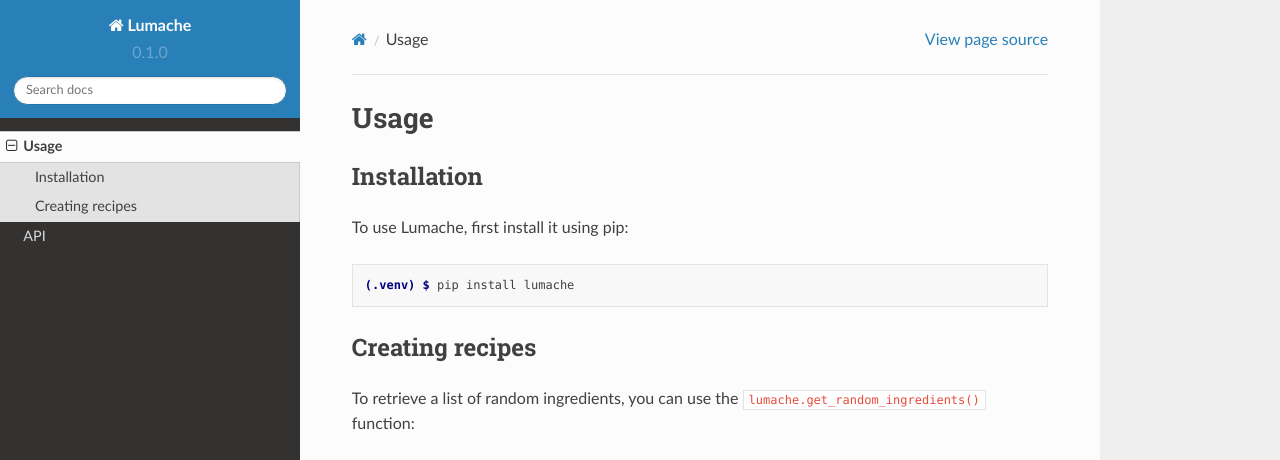
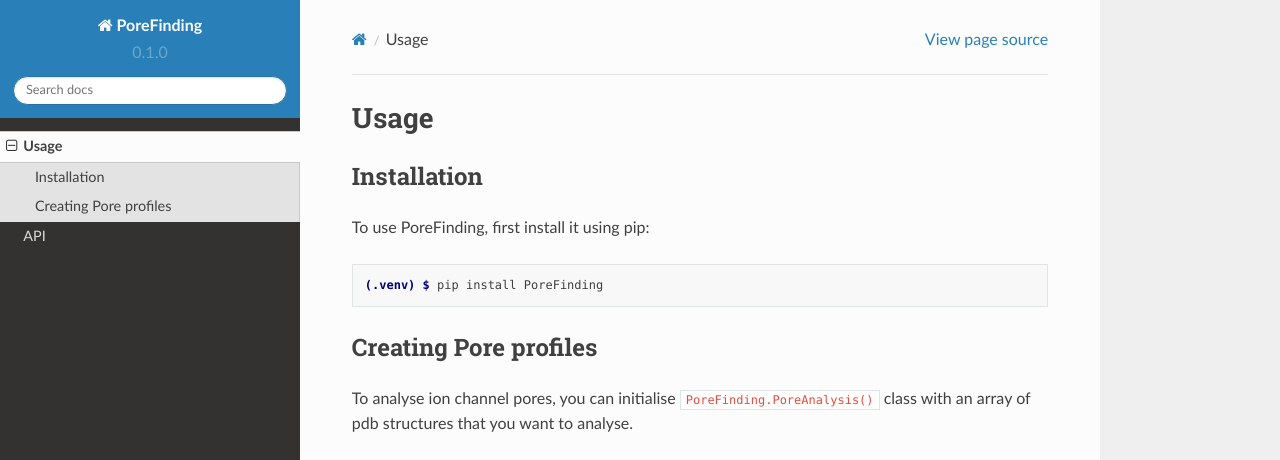
Before and after one commit to DSeiferth/PoreAnalyser, a Sphinx documentation site: the page built from docs/source/usage.rst, in a window 1280 px wide and 1095 px high. Shown: the top 460 px of the window. Built offline with Sphinx 7.4.7 and the Read the Docs theme 2.0.0, drawn with Linux system fonts in a browser that asks for light colours; some of the changed text lies outside the part shown; grey boxes are pictures that could not be loaded.

Commit message:
adapt docs template

```diff
--- a/docs/source/api.rst
+++ b/docs/source/api.rst
@@ -4,4 +4,4 @@ API
 .. autosummary::
    :toctree: generated
 
-   lumache
+   PoreFinding
--- a/docs/source/conf.py
+++ b/docs/source/conf.py
@@ -2,9 +2,9 @@
 
 # -- Project information
 
-project = 'Lumache'
-copyright = '2021, Graziella'
-author = 'Graziella'
+project = 'PoreFinding'
+copyright = '2023, Seiferth'
+author = 'David Seiferth'
 
 release = '0.1'
 version = '0.1.0'
--- a/docs/source/usage.rst
+++ b/docs/source/usage.rst
@@ -6,28 +6,27 @@ Usage
 Installation
 ------------
 
-To use Lumache, first install it using pip:
+To use PoreFinding, first install it using pip:
 
 .. code-block:: console
 
-   (.venv) $ pip install lumache
+   (.venv) $ pip install PoreFinding
 
-Creating recipes
+Creating Pore profiles
 ----------------
 
-To retrieve a list of random ingredients,
-you can use the ``lumache.get_random_ingredients()`` function:
+To analyse ion channel pores, you can initialise ``PoreFinding.PoreAnalysis()`` class
+with an array of pdb structures that you want to analyse.
 
-.. autofunction:: lumache.get_random_ingredients
-
-The ``kind`` parameter should be either ``"meat"``, ``"fish"``,
-or ``"veggies"``. Otherwise, :py:func:`lumache.get_random_ingredients`
-will raise an exception.
-
-.. autoexception:: lumache.InvalidKindError
 
 For example:
 
->>> import lumache
->>> lumache.get_random_ingredients()
-['shells', 'gorgonzola', 'parsley']
+>>> import PoreFinding as pf
+>>> p = 'PoreFinding/pdb_models/'
+>>> pdb_array = [p+'8fe1.pdb']
+>>> c = pf.PoreAnalysis(pdb_array, num_circle=20,)
+>>> c.hole_analysis(plot_lines=True, legend_outside=False, title='', f_size=15, )
+>>> c.hole_df
+>>> c.pathway_visualisation(index_model=0, f_end='_circle.pdb')
+>>> c.ellipsoid_analysis(index_model=0)
+>>> c.pathway_visualisation(0, f_end='_ellipsoid.pdb')
```
